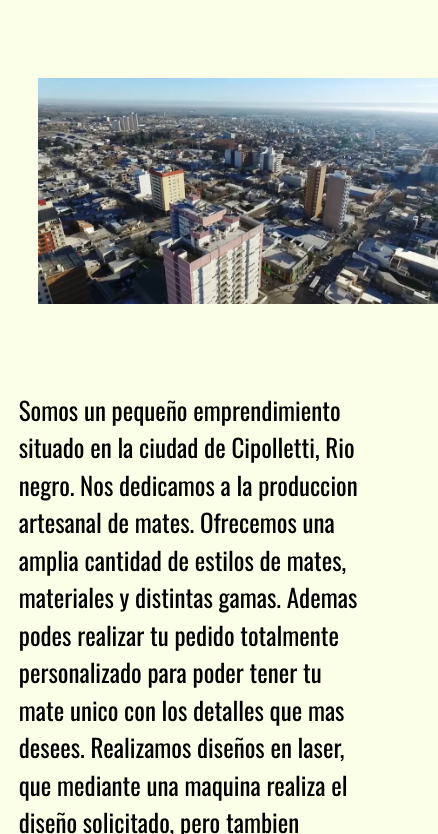
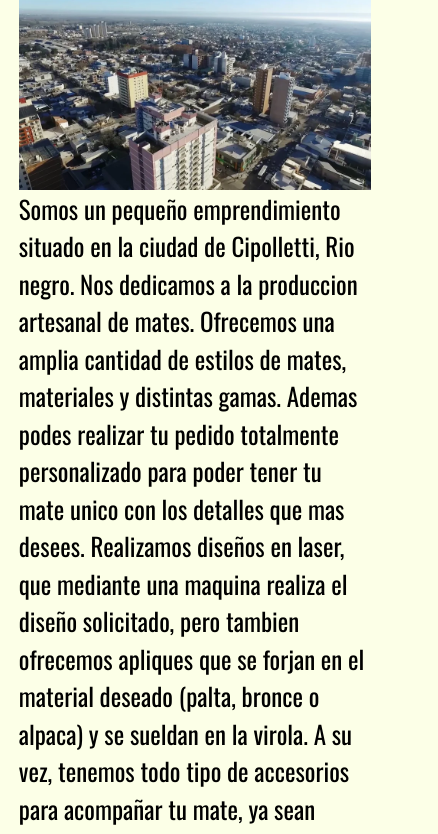
Before and after one commit to ScialpiAgustin/MateScialpi-Bootstrap, a plain HTML site: page pages/quienessomos.html in a window 390 px wide. Shown: the part 246-1080 px from the top of the page, 438 px wide, since content can reach past the window. Drawn offline with nearby package versions, Linux system fonts and the light colour scheme.

Commit message:
Aplicando sass

```diff
--- a/pages/quienessomos.html
+++ b/pages/quienessomos.html
@@ -46,7 +46,7 @@
    <hr>
     <section class="container-fluid">
         <h1>¿Quienes somos?</h1>
-         <div class="container-fluid">
+         <div class="container-fluid-img">
          <img src="../img/cipo.jpg" alt="matespatagonicos" title="Cipolletti" class="cipo_foto">
          </div>
          <p class="parrafo">
--- a/sass/_body.scss
+++ b/sass/_body.scss
@@ -38,8 +38,8 @@
        color: #F7F7F7;
    }
    .cipo_foto{
-       width: 400px;
-       height: 400px;
+       max-width: 100%;
+       height: 100%;
        display: flex;
        justify-content: start;
        object-fit: scale-down;
@@ -68,11 +68,12 @@
 }
 @media screen and (max-width:768px){
 
-    .cipo_foto{
-       width: 300px;
-       height: 300px;
+    .container-fluid img{
+       max-width: 100%;
+       height: 100%;
        display: flex;
-       justify-content: start;
+       justify-content: center;
+       align-items: center;
        object-fit: scale-down;
 
    }
--- a/sass/_variables.scss
+++ b/sass/_variables.scss
@@ -1,3 +1,5 @@
 $colorBackground: #D7A86E;
 $colorText:#000000;
 $fontSize: 25px;
+$fotoHeight: 200px;
+$fotoWidth:200px;
```
Also changed, not shown: sass/estilo.css, 1 other file.
